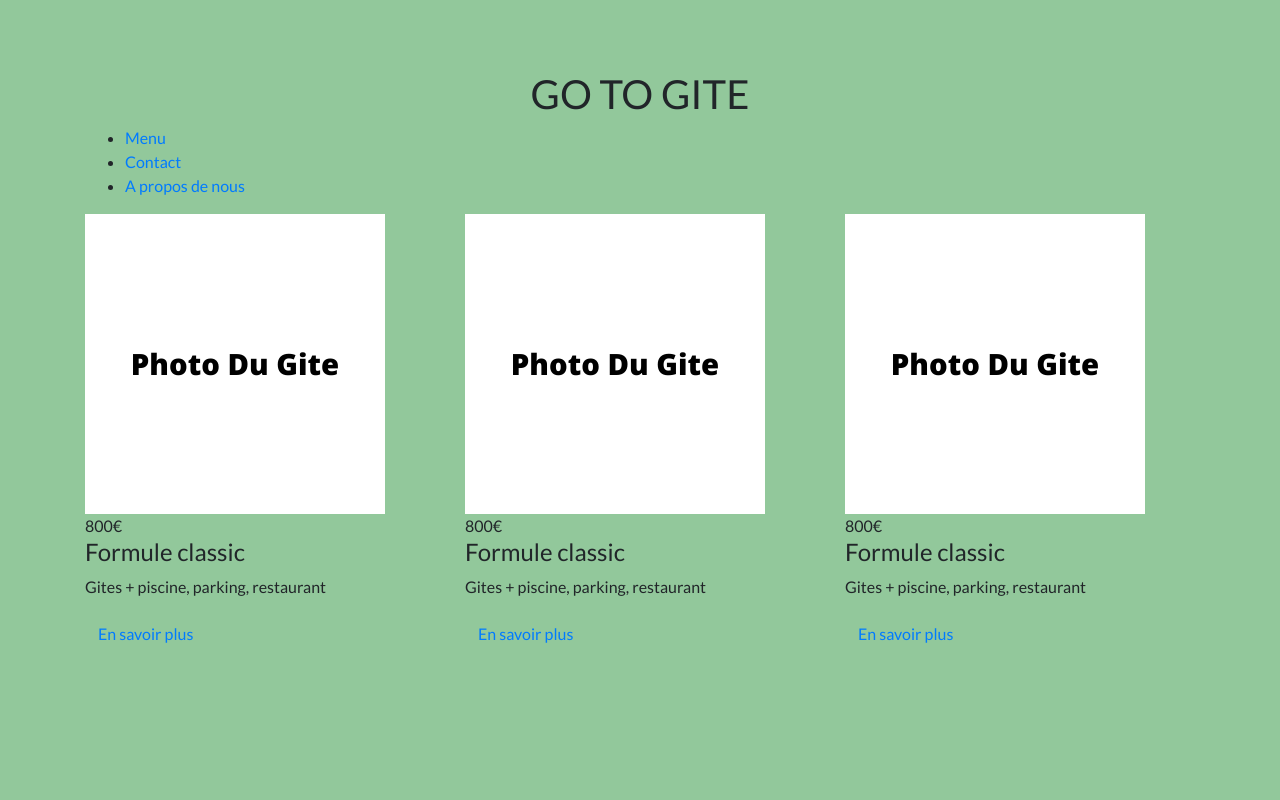
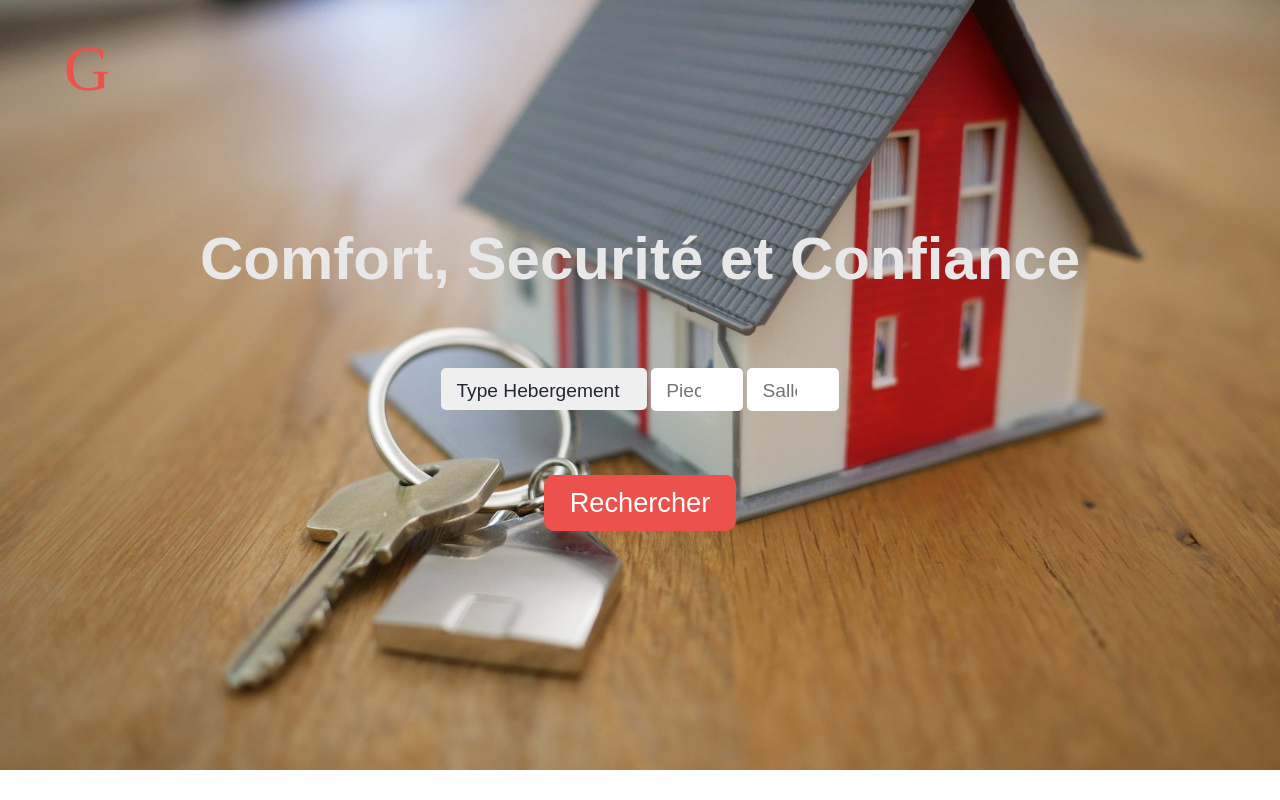
Before and after one commit to Ossama-65/Gite, a PHP site: page / in a window 1280 px wide. Run offline with PHP 8.4, Linux system fonts and the light colour scheme; some libraries are stand-ins or nearby versions.

Commit message:
ajout page Accueil, index.css, images, repertuare classes et css

```diff
--- /dev/null
+++ b/classes/Connexion.php
@@ -0,0 +1,5 @@
+<?php
+  /*
+    TODO implementation pour la classe connexion à la bbdd
+  */
+?>
--- /dev/null
+++ b/css/admin.css
@@ -0,0 +1,3 @@
+/*
+   TODO les estyles pour la page connexion admin
+*/
--- /dev/null
+++ b/css/dashboard.css
@@ -0,0 +1,3 @@
+/*
+  ficher pour le Dashboard
+*/
--- /dev/null
+++ b/css/index.css
@@ -0,0 +1,98 @@
+html,
+div,
+* {
+  padding: 0;
+  margin: 0;
+}
+
+li {
+  list-style: none;
+}
+
+body {
+  background-image: url("../images/maquet.jpg");
+  background-size: 100%;
+  background-position: center;
+  background-repeat: no-repeat;
+}
+
+nav {
+  position: relative;
+  height: 10rem;
+}
+
+.navigation_links {
+  margin: 2rem 4rem;
+  display: flex;
+  justify-content: space-between;
+  align-items: center;
+}
+
+.logo {
+  font-size: 4rem;
+  text-decoration: none;
+  color: #EC524B;
+}
+
+.hero {
+  display: flex;
+  justify-content: center;
+  width: 26em;
+  height: 4rem;
+  font-size: 2.5rem;
+  color: #E8E8E8;
+  font-family: sans-serif;
+  margin: 2rem auto;
+}
+
+section {
+  display: flex;
+  justify-content: center;
+}
+
+.form-container {
+  display: flex;
+  justify-content: center;
+  width: 50rem;
+  padding: 3rem;
+  border-radius: 5px;
+}
+
+.form-control {
+  position: relative;
+}
+
+.select-css,
+.inputs {
+  font-family: sans-serif;
+  border: none;
+  border-radius: 5px;
+  font-size: 1.2rem;
+  padding: .6em 1.4em .5em .8em;
+  text-align: center;
+  appearance: none;
+  color: #222831;
+}
+
+.input-control {
+  margin-top: 4rem;
+  display: flex;
+  justify-content: center;
+}
+
+.input-button {
+  font-size: 1.7rem;
+  width: 15vw;
+  height: 7vh;
+  border: none;
+  border-radius: 10px;
+  cursor: pointer;
+  background-color: #EC524B;
+  color: white;
+  font-weight: 500;
+}
+
+.input-button:hover {
+  background-color: #cC5240;
+  box-shadow: 0 0 10px #cC5240;
+}
--- a/index.php
+++ b/index.php
@@ -1,109 +1,59 @@
 <!DOCTYPE html>
 <html lang="en">
-  <head>
-    <meta charset="UTF-8" />
-    <meta name="viewport" content="width=device-width, initial-scale=1.0" />
-    <title>Document</title>
 
-    <link
-      rel="stylesheet"
-      href="https://maxcdn.bootstrapcdn.com/bootstrap/4.0.0/css/bootstrap.min.css"
-      integrity="sha384-Gn5384xqQ1aoWXA+058RXPxPg6fy4IWvTNh0E263XmFcJlSAwiGgFAW/dAiS6JXm"
-      crossorigin="anonymous"
-    />
-    <script
-      src="https://maxcdn.bootstrapcdn.com/bootstrap/4.0.0/js/bootstrap.min.js"
-      integrity="sha384-JZR6Spejh4U02d8jOt6vLEHfe/JQGiRRSQQxSfFWpi1MquVdAyjUar5+76PVCmYl"
-      crossorigin="anonymous"
-    ></script>
-    <script
-      src="https://code.jquery.com/jquery-3.2.1.slim.min.js"
-      integrity="sha384-KJ3o2DKtIkvYIK3UENzmM7KCkRr/rE9/Qpg6aAZGJwFDMVNA/GpGFF93hXpG5KkN"
-      crossorigin="anonymous"
-    ></script>
-    <script
-      src="https://cdnjs.cloudflare.com/ajax/libs/popper.js/1.12.9/umd/popper.min.js"
-      integrity="sha384-ApNbgh9B+Y1QKtv3Rn7W3mgPxhU9K/ScQsAP7hUibX39j7fakFPskvXusvfa0b4Q"
-      crossorigin="anonymous"
-    ></script>
-    <link
-      href="http://fonts.googleapis.com/css?family=Lato"
-      rel="stylesheet"
-      type="text/css"
-    />
+<head>
+  <meta charset="UTF-8">
+  <meta name="viewport" content="width=device-width, initial-scale=1.0">
+  <link rel="stylesheet" type="text/css" href="css/index.css">
+  <title>Gites</title>
+</head>
 
-    <link href="style.css"  rel="stylesheet" />
-  </head>
-  <body>
-    <div class="container">
+<body>
 
-      <!-- meu de navigation -->
+  <div class="container">
 
-      <h1 class="text-logo" >GO TO GITE</h1>
+    <div class="nav-container">
       <nav>
+        <ul class="navigation_links">
+          <li><a href="index.php" class="logo">G</a></li>
 
-        <ul>
-          <li role="presentation" class="active">
-            <a href="" data-toggle="tab">Menu</a>
-          </li>
-          <li role="presentation">
-            <a href="formcontact/index.php" data-toggle="tab">Contact</a>
-          </li>
-          <li role="presentation">
-            <a href="reservation/index.php" data-toggle="tab">A propos de nous</a>
-          </li>
         </ul>
+      </nav>
+    </div>
 
-      </nav>
+    <main>
 
-      <div class="tab-content">
-        <div class="tab-pane active" id="1">
-          <div class="row">
-            <!-- pour addapter a l'écran -->
-            <div class="col-sm-6 col-md-4">
-              <div class="thumbnail">
-                <img src="images/photo.png" alt="photo du gite" />
-                <div>800€</div>
-                <div class="cpation">
-                  <h4>Formule classic</h4>
-                  <p>Gites + piscine, parking, restaurant</p>
-                  <a href="reservation/index.php" class="btn btn-order" role="button">
-                    En savoir plus
-                  </a>
-                </div>
-              </div>
+      <div class="hero">
+        <h2>Comfort, Securité et Confiance</h2>
+      </div>
+      <section>
+        <div class="form-container">
+          <form action="" class="form-control">
+            <select name="categorie" id="" class="select-css">
+              <option value="default">Type Hebergement</option>
+              <option value="chambre">Chambre</option>
+              <option value="appartment">Appartement</option>
+              <option value="maison">Maison</option>
+              <option value="villa">Villa</option>
+            </select>
+            <input type="number" class="inputs" name="pieces" min="1" max="6" placeholder="Pieces">
+            <input type="number" class="inputs" name="bathrooms" min="1" max="4" placeholder="Salle de Bain">
+            <div class="input-control">
+              <input type="submit" onclick="this.showAlert()" class="input-button" value="Rechercher">
             </div>
 
+          </form>
+        </div>
+      </section>
 
-            <div class="col-sm-6 col-md-4">
-                <div class="thumbnail">
-                  <img src="images/photo.png" alt="photo du gite" />
-                  <div>800€</div>
-                  <div class="cpation">
-                    <h4>Formule classic</h4>
-                    <p>Gites + piscine, parking, restaurant</p>
-                    <a href="#" class="btn btn-order" role="button">
-                      En savoir plus
-                    </a>
-                  </div>
-                </div>
-              </div>
 
-              <div class="col-sm-6 col-md-4">
-                <div class="thumbnail">
-                  <img src="images/photo.png" alt="photo du gite" />
-                  <div>800€</div>
-                  <div class="cpation">
-                    <h4>Formule classic</h4>
-                    <p>Gites + piscine, parking, restaurant</p>
-                    <a href="#" class="btn btn-order" role="button">
-                      En savoir plus
-                    </a>
-                  </div>
-                </div>
-              </div>
-          </div>
-        </div>
-     </div>
-  </body>
+    </main>
+
+
+
+  </div>
+
+  <script type="text/javascript" src="js/functions.js"></script>
+</body>
+
 </html>
```
Also changed, not shown: classes/Admin.php (added, +7 -0 lines), resultats.php (added, +106 -0 lines), images/architecture.jpg (added), images/barn.jpg (added), images/bedroom.jpg (added), images/duplex.jpg (added), images/house.jpg (added), images/kitchen.jpg (added), images/maquet.jpg (added).
